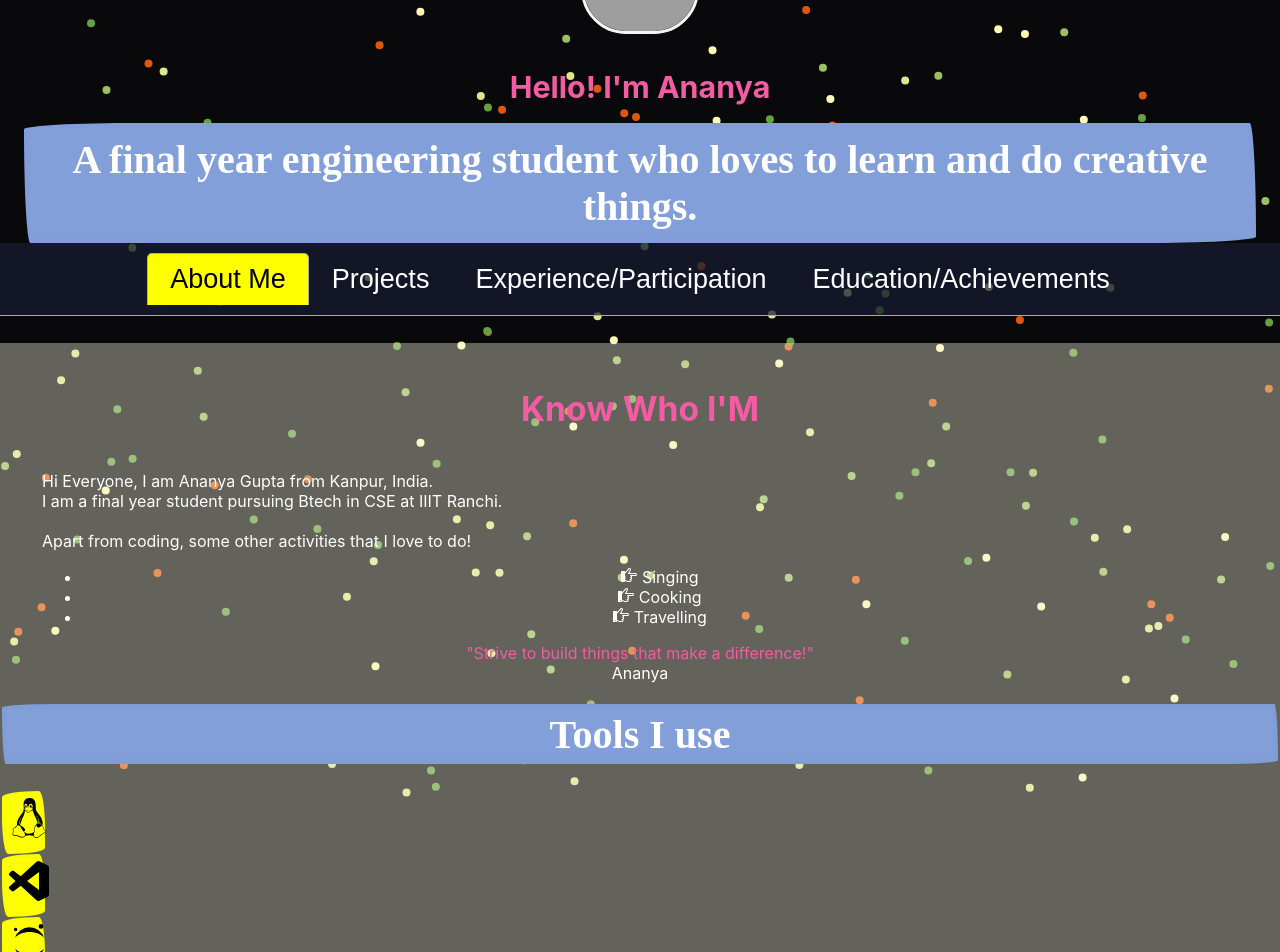
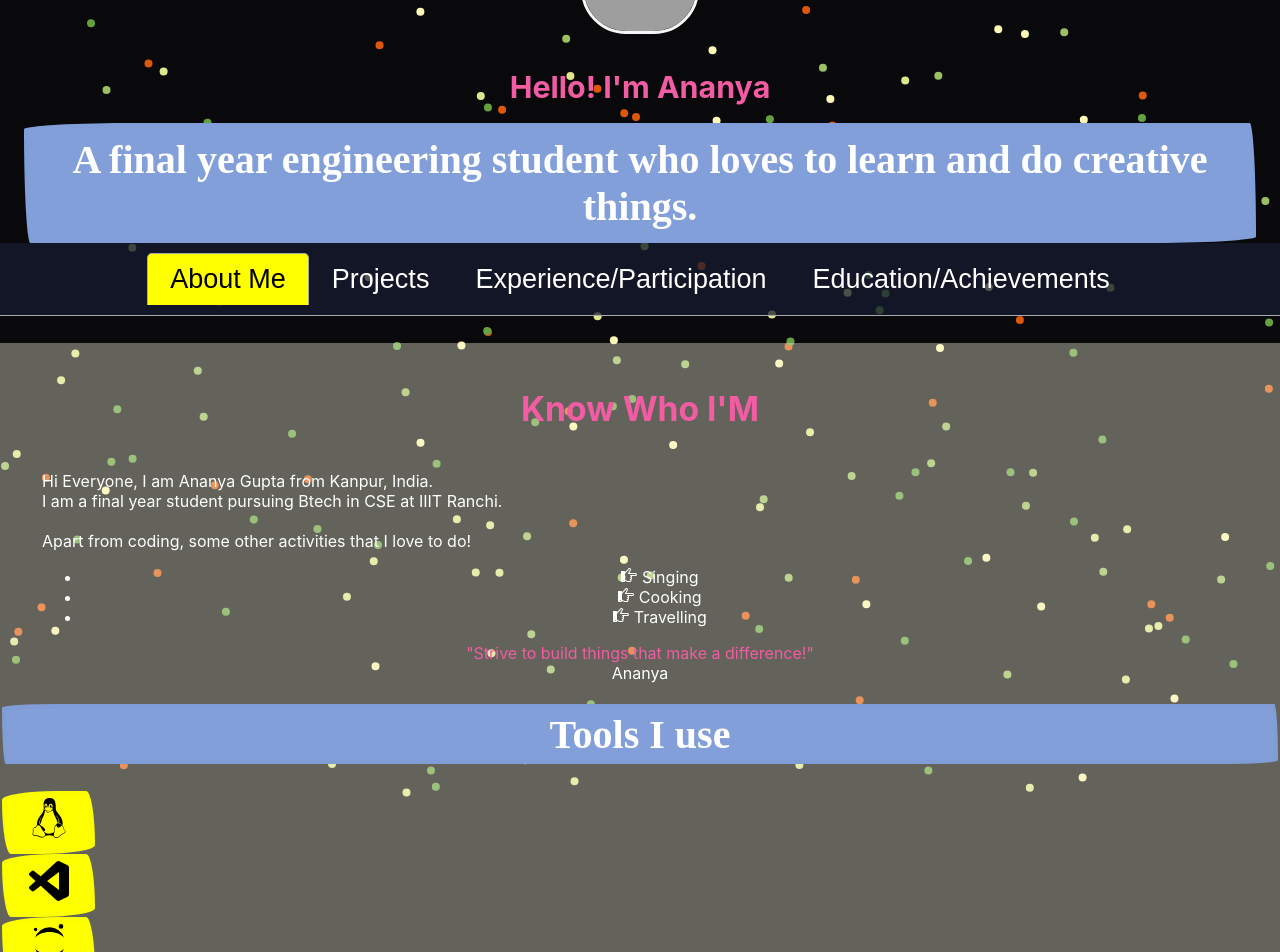
Before and after one commit to ananya8606/Portfolio-website-using-Reactjs, a React (Create React App) app: page / in a window 1280 px wide. Shown: the top 952 px of the page. Built offline with nearby package versions, Linux system fonts and the light colour scheme; grey boxes are pictures that could not be loaded.

Commit message:
Create Tabs.css

```diff
--- a/src/Tabs.css
+++ b/src/Tabs.css
@@ -120,7 +120,7 @@ font-size:40px;
 }
 .tech-icons{
 text-align: center;
-width:30px;
+width:80px;
 	background-color:yellow;
 	color:black;
 	padding:0.1rem;
```
